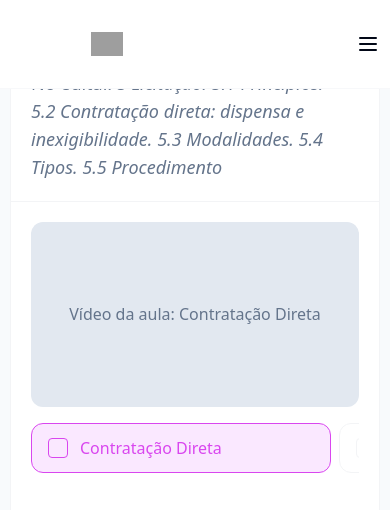
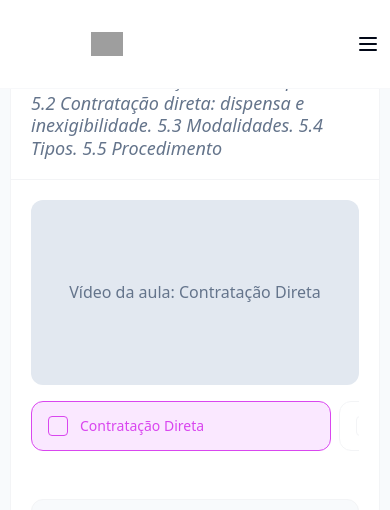
Before and after one commit to gutenberg23/projetobomestudo, a React (Vite) app: page /subject in a window 390 px wide. Both pictures are taken after a click on the element 195 px from the left and 516 px from the top of the page. Shown: the part 415-925 px from the top of the page. Built offline with nearby package versions, Linux system fonts and the light colour scheme; grey boxes are pictures that could not be loaded.

Commit message:
Visual edit in Lovable
Edited UI in Lovable

```diff
--- a/src/components/new/LessonCard.tsx
+++ b/src/components/new/LessonCard.tsx
@@ -85,7 +85,7 @@ export const LessonCard: React.FC<LessonCardProps> = ({
               <h2 className="text-2xl font-bold leading-none text-slate-800 hover:text-[#F11CE3] transition-colors md:text-2xl">
                 {lesson.title}
               </h2>
-              <p className="mt-2 md:mt-3 text-lg leading-1 text-slate-500 my-[8px] md:text-base">
+              <p className="mt-2 md:mt-3 text-lg leading-1 text-slate-500 my-[8px] md:text-base leading-tight">
                 <span>No edital: </span>
                 <em>{lesson.description}</em>
               </p>
@@ -135,7 +135,7 @@ export const LessonCard: React.FC<LessonCardProps> = ({
                                 <path d="M11.083 2.917L4.375 9.625 1.917 7.167" stroke="white" strokeWidth="2" strokeLinecap="round" strokeLinejoin="round" />
                               </svg>}
                           </div>
-                          <span className="self-stretch my-auto">{section.title}</span>
+                          <span className="self-stretch my-auto leading-tight text-sm">{section.title}</span>
                         </div>
                       </button>
                     </li>)}
```
